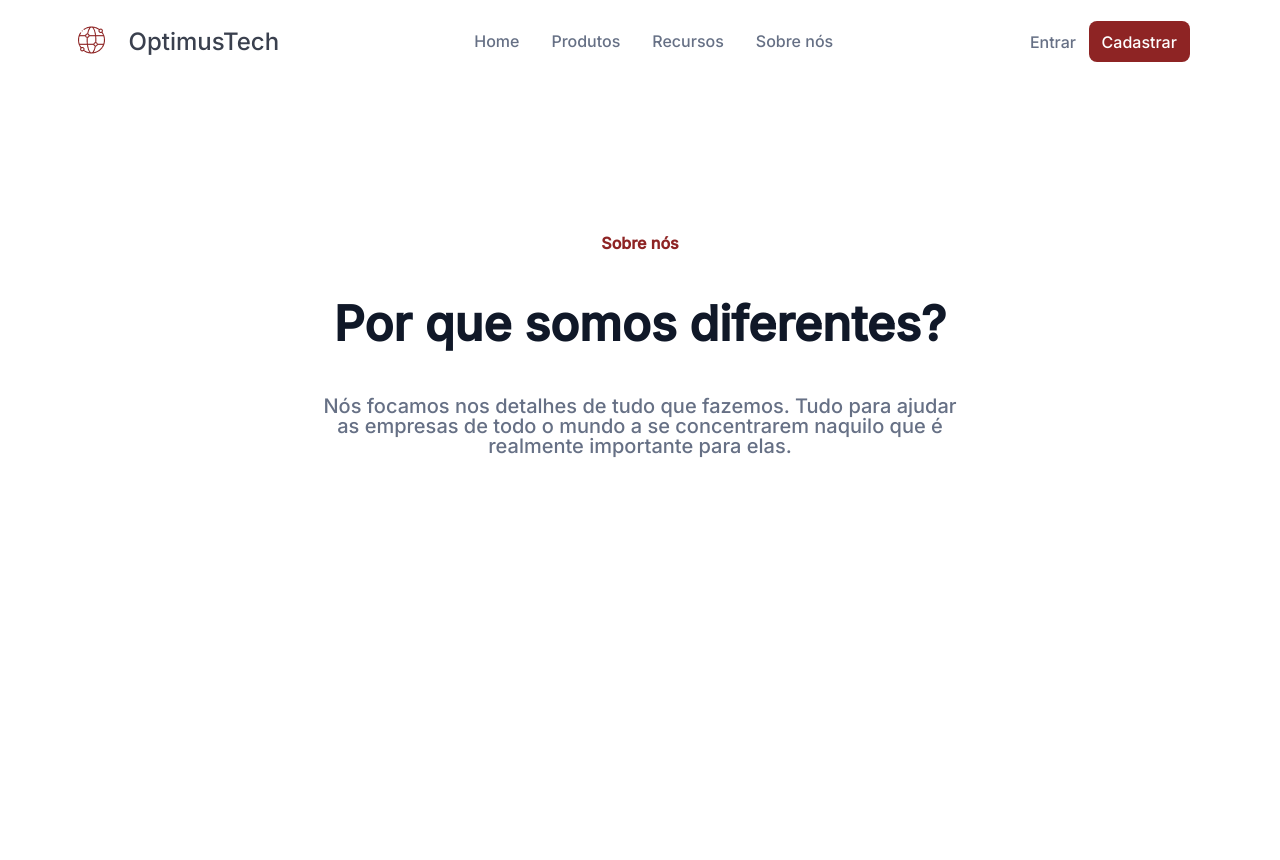
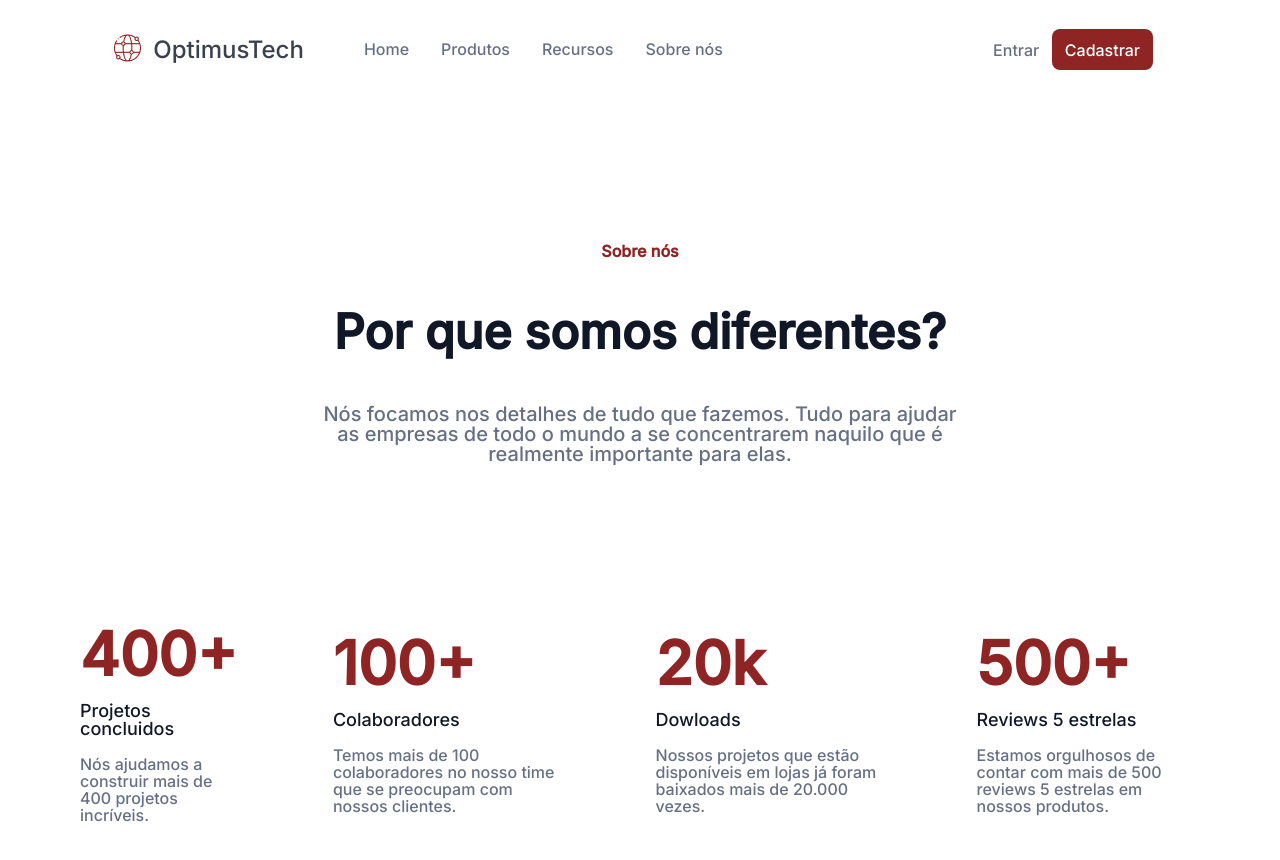
Before and after one commit to NicolasMarceniuk/7daysOfCode__HTML-CSS, a plain HTML site: page index.html in a window 1280 px wide. Before the commit the page ends 800 px from the top, so only its background shows below. Drawn offline with Linux system fonts and the light colour scheme.

Commit message:
desafio dia 3 completo

```diff
--- a/index.html
+++ b/index.html
@@ -18,7 +18,6 @@
                     <img src="img/worldwide 1.png" alt="Logo da OptimusTech">
                 </div>
                 <h1 class="container__titulo">OptimusTech</h1>
-            </div>
                 <ul class="opcoes d-flex">
                     <li class="opcoes__item">
                         <a href="#" class="opcoes__link">Home</a>
@@ -33,15 +32,39 @@
                         <a href="#" class="opcoes__link">Sobre nós</a>
                     </li>
                 </ul>
+            </div>
             <div class="container__botao d-flex">
-                <a href="#" class="container__botao">Entrar</a>
+                <a href="#" class="container__botao botao_entrar">Entrar</a>
                 <a href="#" class="container__botao botao_cadastrar">Cadastrar</a>
             </div>
         </header>
-        <section class="sobre">
+        <section class="sobre-container">
             <span class="sobre__nos"> Sobre nós</span>
             <h2 class="sobre__titulo">Por que somos diferentes?</h2>
             <p class="sobre__texto">Nós focamos nos detalhes de tudo que fazemos. Tudo para ajudar as empresas de todo o mundo a se concentrarem naquilo que é realmente importante para elas.</p>
         </section>
+
+        <section class="metricas-container d-flex">
+            <div class="metricas">
+                <h2 class="metricas__titulo">400+</h2>
+                <p class="metricas__descricao">Projetos concluidos</p>
+                <span class="metricas__texto">Nós ajudamos a construir mais de 400 projetos incríveis.</span>
+            </div>
+            <div class="metricas">
+                <h2 class="metricas__titulo">100+</h2>
+                <p class="metricas__descricao">Colaboradores</p>
+                <span class="metricas__texto">Temos mais de 100 colaboradores no nosso time que se preocupam com nossos clientes.</span>
+            </div>
+            <div class="metricas">
+                <h2 class="metricas__titulo">20k</h2>
+                <p class="metricas__descricao">Dowloads</p>
+                <span class="metricas__texto">Nossos projetos que estão disponíveis em lojas já foram baixados mais de 20.000 vezes.</span>
+            </div>
+            <div class="metricas">
+                <h2 class="metricas__titulo">500+</h2>
+                <p class="metricas__descricao">Reviews 5 estrelas</p>
+                <span class="metricas__texto">Estamos orgulhosos de contar com mais de 500 reviews 5 estrelas em nossos produtos.</span>
+            </div>
+        </section>
     </body>
 </html>
--- a/style/header.css
+++ b/style/header.css
@@ -1,11 +1,17 @@
 .cabecalho {
-    margin: 0.5em 0;
+    margin: 1em 0;
+    justify-content: space-around;
 }
+
 .container__titulo {
-    padding: 0 1em;
+    padding: 0 0.5em;
     font-size: 24px;
     color: var(--Cor-titulo);
     font-family: var(--fonte-principal);
+}
+
+.opcoes {
+    margin-left: 2em;
 }
 
 .opcoes__link {
--- /dev/null
+++ b/style/metricas.css
@@ -0,0 +1,30 @@
+.metricas-container {
+    margin: 10em 2em;
+    justify-content: space-between;
+}
+
+.metricas {
+    padding: 0 3em;
+}
+
+.metricas__titulo {
+    font-size: 60px;
+    font-weight: 600;
+    font-family: 'Inter';
+    color: var(--vermelho-fundo);
+}
+
+.metricas__descricao {
+    padding: 1em 0;
+    font-size: 18px;
+    font-weight: 500;
+    font-family: 'Inter';
+    color: var(--azul-escuro);
+}
+
+.metricas__texto {
+    font-size: 16px;
+    font-weight: 400;
+    font-family: 'Inter';
+    color: var(--azul-claro);
+}
--- a/style/sobre.css
+++ b/style/sobre.css
@@ -1,4 +1,4 @@
-.sobre {
+.sobre-container {
     text-align: center;
     margin-top: 10em;
 }
--- a/styles.css
+++ b/styles.css
@@ -1,5 +1,6 @@
 @import url(style/header.css);
 @import url(style/sobre.css);
+@import url(style/metricas.css);
 
 :root {
     --Cor-titulo: #3A404E;
@@ -18,6 +19,5 @@ body {
 
 .d-flex {
     display: flex;
-    justify-content: space-around;
     align-items: center;
 }
```
Lines whose indentation alone changed are shown as unchanged.
